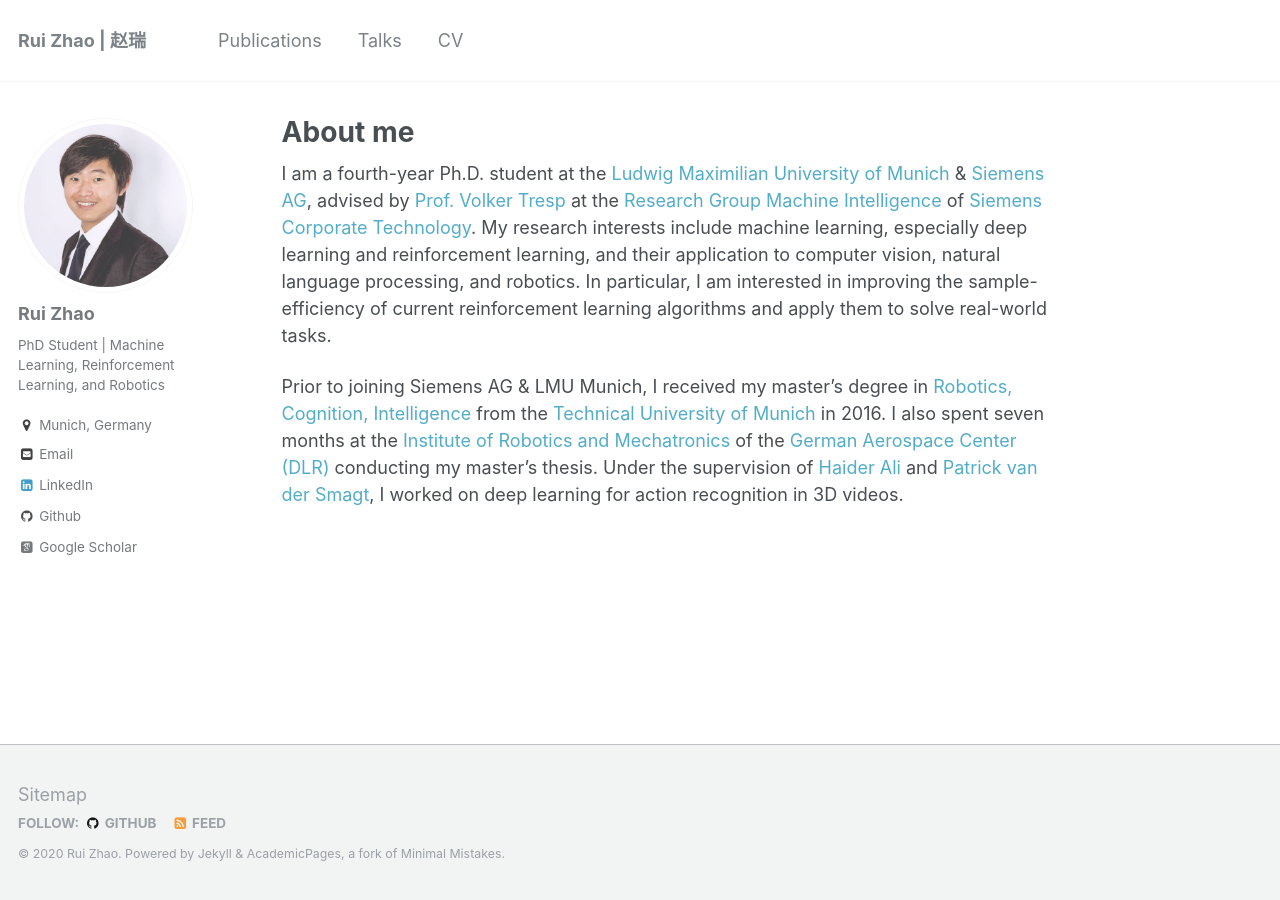
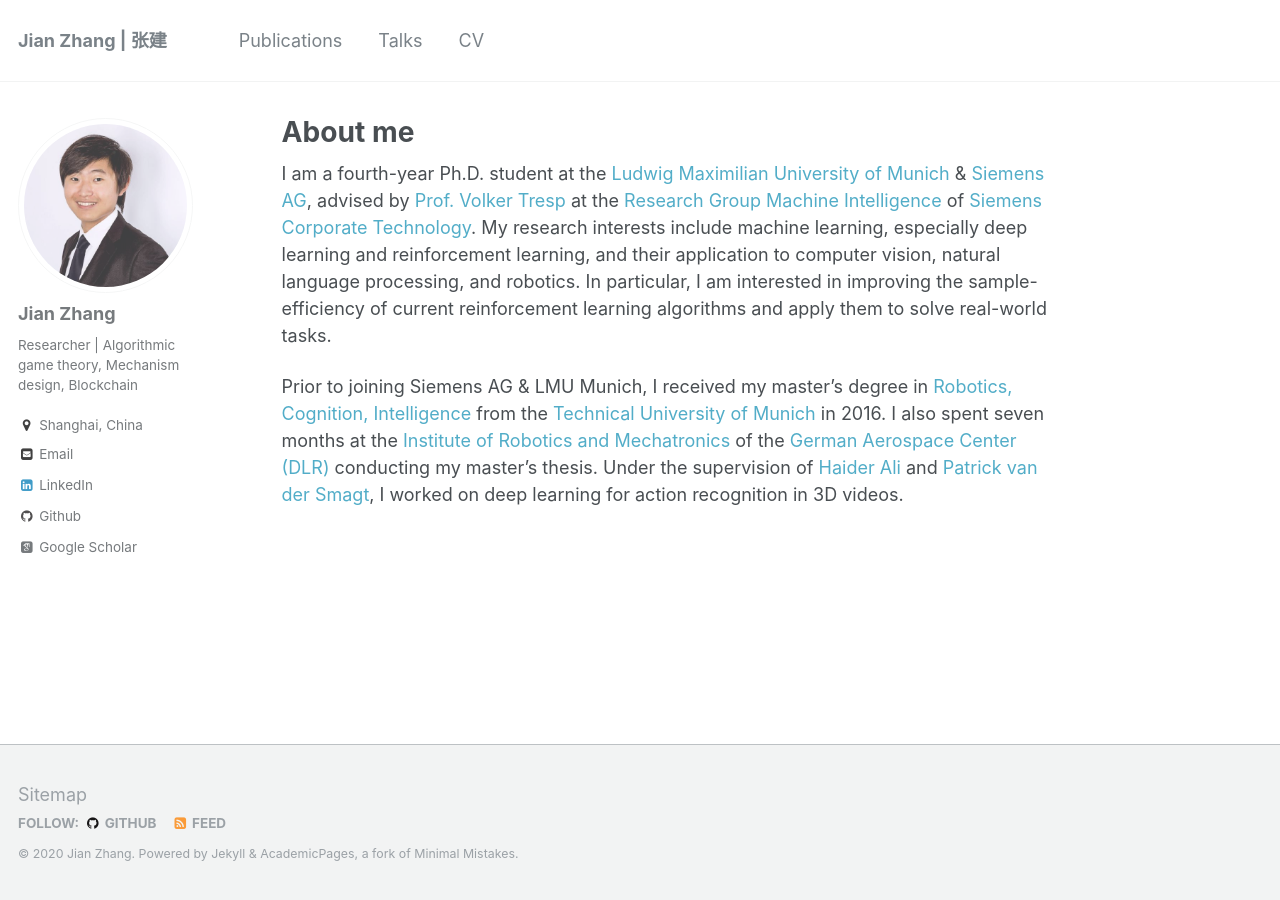
Before and after one commit to Leozhang404/home, a Jekyll site: the page built from _pages/about.md, in a window 1280 px wide. Built offline with Jekyll 4.4.1, drawn with Linux system fonts in a browser that asks for light colours; some web fonts are replaced.

Commit message:
Update _config.yml
Add my own information

```diff
--- a/_config.yml
+++ b/_config.yml
@@ -7,13 +7,13 @@
 
 # Site Settings
 locale                   : "en-US"
-title                    : "Rui Zhao | 赵瑞"
+title                    : "Jian Zhang | 张建"
 title_separator          : "-"
-name                     : &name "Rui Zhao"
-description              : &description "PhD student at Siemens AG & LMU Munich"
-url                      : https://ruizhaogit.github.io # the base hostname & protocol for your site e.g. "https://mmistakes.github.io"
+name                     : &name "Jian Zhang"
+description              : &description " Researcher of Algorithmic game theory & blockchain"
+url                      : https://leozhang404.github.io/home/ # the base hostname & protocol for your site e.g. "https://mmistakes.github.io"
 baseurl                  : "" # the subpath of your site, e.g. "/blog"
-repository               : "ruizhaogit.github.io"
+repository               : "home"
 teaser                   :  # filename of teaser fallback teaser image placed in /images/, .e.g. "500x300.png"
 breadcrumbs              : false # true, false (default)
 words_per_minute         : 160
@@ -79,13 +79,13 @@ analytics:
 
 # Site Author
 author:
-  name             : "Rui Zhao"
+  name             : "Jian Zhang"
   avatar           : "profile.png"
-  bio              : "PhD Student | Machine Learning, Reinforcement Learning, and Robotics"
-  location         : "Munich, Germany"
+  bio              : "Researcher | Algorithmic game theory, Mechanism design, Blockchain"
+  location         : "Shanghai, China"
   employer         :
-  googlescholar    : "https://scholar.google.de/citations?user=N1yNDnQAAAAJ&hl=en"
-  email            : "zhaorui.in.germany@gmail.com"
+  googlescholar    : ""
+  email            : "zhuiyi0403@gmail.com"
   uri              :
   bitbucket        :
   codepen          :
@@ -93,12 +93,12 @@ author:
   flickr           :
   facebook         :
   foursquare       :
-  github           : "ruizhaogit"
+  github           : "Leozhang404"
   google_plus      :
   keybase          :
   instagram        :
   lastfm           :
-  linkedin         : "rui-zhao-profile"
+  linkedin         : "jian zhang"
   orcid            :
   pinterest        :
   soundcloud       :
```
